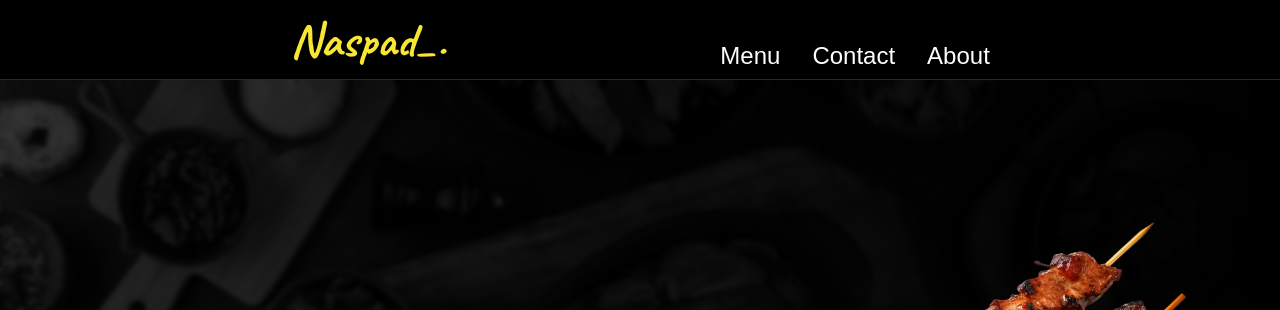
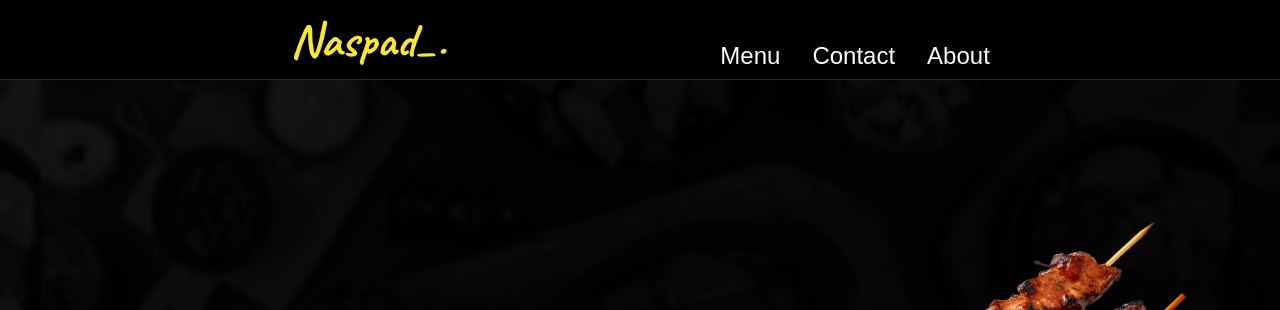
Before and after one commit to foxane/odin-restaurant-page, a website built with webpack: page src/index/index.html in a window 1280 px wide. Shown: the top 310 px of the page. Built offline with nearby package versions, Linux system fonts and the light colour scheme; a web font is replaced by a local one.

Commit message:
Added buttons functions

```diff
--- a/src/index/index.css
+++ b/src/index/index.css
@@ -2,9 +2,8 @@
 
 :root {
   --clr-bg: #000000;
-  --clr-bg-grad: linear-gradient(to right, rgba(5, 5, 5, 0.432), rgb(0, 0, 0));
   --clr-bg-grad-2: linear-gradient(to right, rgb(0, 0, 0), rgb(0, 0, 0));
-  --clr-bg-content: #0000009a;
+  --clr-bg-content: #00000083;
   --clr-secondary: #d1b1c8;
   --clr-accent: #f7e733;
   --clr-cta: rgb(206, 155, 15);
@@ -28,9 +27,13 @@ body {
 
   font-family: var(--ff-body);
   font-size: 1.2rem;
-  background: url(../images/index-bg-bw.jpg) center no-repeat;
-  background-size: cover;
+  background-image: url(../images/index-bg-bw.jpg);
+  background-position: center;
+  background-repeat: repeat;
+  background-size: contain;
   color: var(--clr-text);
+
+  overflow-x: hidden;
 }
 
 header {
@@ -75,13 +78,15 @@ header button:hover {
 }
 
 main {
-  background-image: var(--clr-bg-grad);
   display: flex;
   justify-content: center;
+
+  position: relative;
 }
 
 #content {
-  width: 100%;
+  height: 100%;
+  width: 100vw;
   padding: 0 2rem 2rem 2rem;
   display: flex;
   justify-content: center;
@@ -90,8 +95,6 @@ main {
   background-color: var(--clr-bg-content);
   backdrop-filter: blur(2px);
   position: relative;
-
-  transition: background 1s;
 }
 
 footer {
@@ -114,7 +117,10 @@ footer a:hover {
   border-bottom: 2px solid var(--clr-accent);
   color: var(--clr-accent);
 }
-/* Prevent transition on page load */
-.preload * {
-  transition: none !important;
+main {
+  background-image: linear-gradient(
+    to bottom right,
+    rgba(5, 5, 5, 0.808),
+    rgb(0, 0, 0)
+  );
 }
--- a/src/index/index.html
+++ b/src/index/index.html
@@ -20,6 +20,7 @@
     </header>
     <main>
       <div id="content"></div>
+      <div id="loading-screen" class="load-animate"></div>
     </main>
     <footer>
       <p>
--- a/src/index/index.js
+++ b/src/index/index.js
@@ -12,9 +12,22 @@ const content = document.querySelector("#content");
   };
 })();
 
+let bgPos = "right";
+const changeBg = () => {
+  document.querySelector(
+    "main"
+  ).style.cssText = `background-image:linear-gradient(to bottom ${bgPos},rgba(5, 5, 5, 0.808),rgb(0, 0, 0));`;
+  if (bgPos === "right") {
+    bgPos = "left";
+  } else {
+    bgPos = "right";
+  }
+};
+
+let currPage = "";
 const changePage = function (cases) {
-  let currPage = "";
   if (cases === currPage) return;
+  changeBg();
   content.innerHTML = "";
   switch (cases) {
     case "home":
@@ -26,6 +39,7 @@ const changePage = function (cases) {
       currPage = cases;
       break;
   }
+  console.log(currPage);
 };
 
 const handler = (() => {
@@ -38,3 +52,5 @@ const handler = (() => {
 })();
 
 changePage("home");
+
+export default changePage;
```
